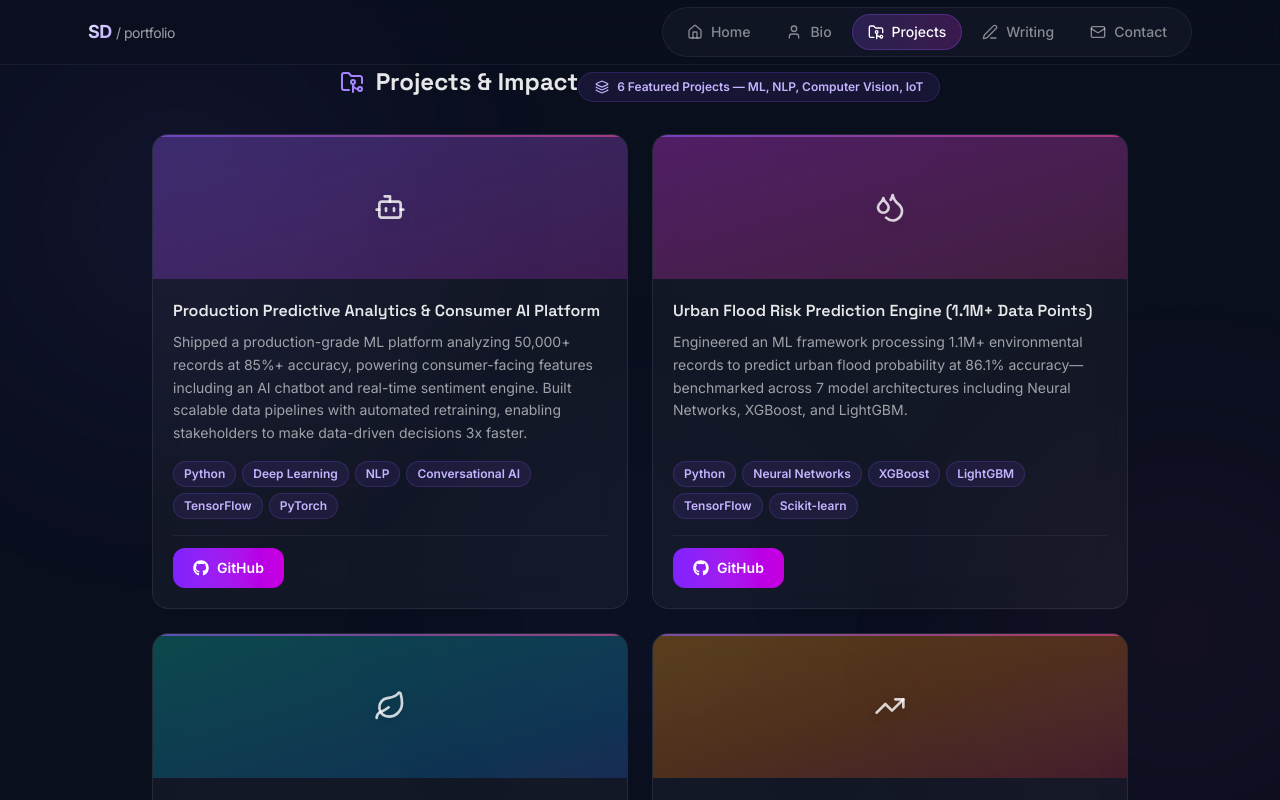
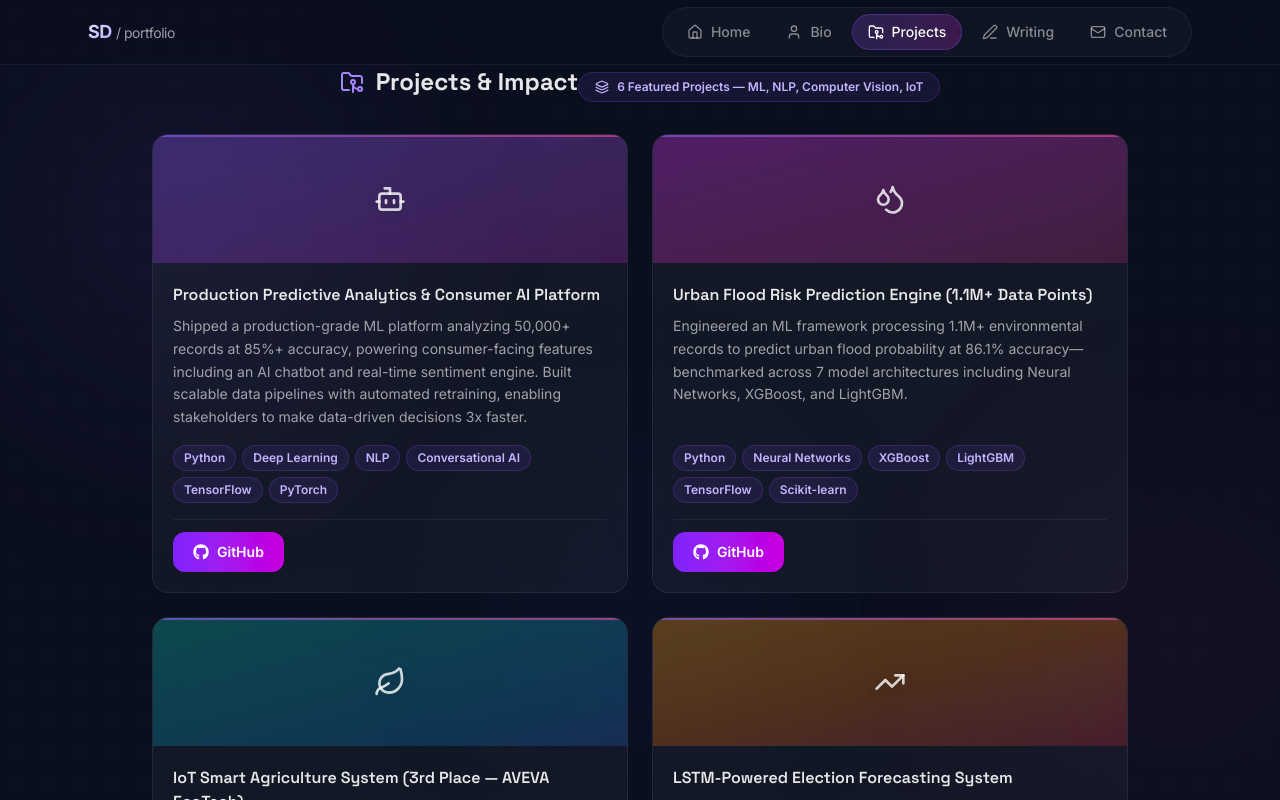
Before and after one commit to SaurabhDusane/portfolio-website, a Next.js app: page /projects in a window 1280 px wide. Shown: the top 800 px of the page. Built offline with nearby package versions, Linux system fonts and the light colour scheme.

Commit message:
Fix: project card spacing - align tags and buttons across cards

```diff
--- a/app/projects/page.tsx
+++ b/app/projects/page.tsx
@@ -62,7 +62,7 @@ export default function ProjectsPage() {
       </motion.div>
 
       {/* Project Grid */}
-      <div className="grid grid-cols-1 md:grid-cols-2 gap-6">
+      <div className="grid grid-cols-1 md:grid-cols-2 gap-6 items-stretch">
         {projects.map((project, i) => (
           <motion.article
             key={project.id}
@@ -73,7 +73,7 @@ export default function ProjectsPage() {
           >
             {/* Icon header */}
             <div
-              className={`h-36 flex items-center justify-center bg-gradient-to-br ${gradients[i % gradients.length]}`}
+              className={`h-32 flex items-center justify-center bg-gradient-to-br ${gradients[i % gradients.length]}`}
               aria-hidden="true"
             >
               <div className="transition-transform duration-300 group-hover:scale-110 drop-shadow-lg">
@@ -95,7 +95,7 @@ export default function ProjectsPage() {
               </p>
 
               {/* Tech pills */}
-              <div className="flex flex-wrap gap-1.5 mb-4">
+              <div className="flex flex-wrap gap-1.5 mb-4 mt-auto">
                 {project.techStack.map((tech) => (
                   <span
                     key={tech}
```
